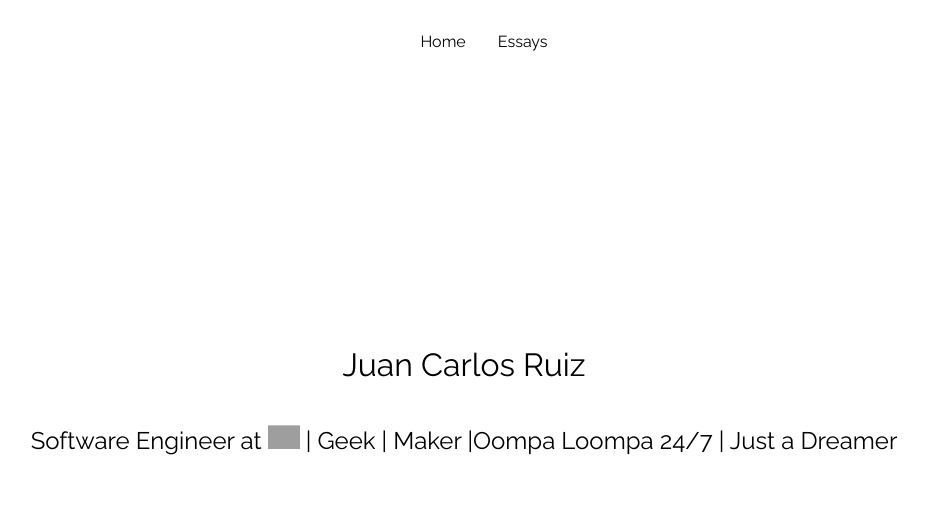
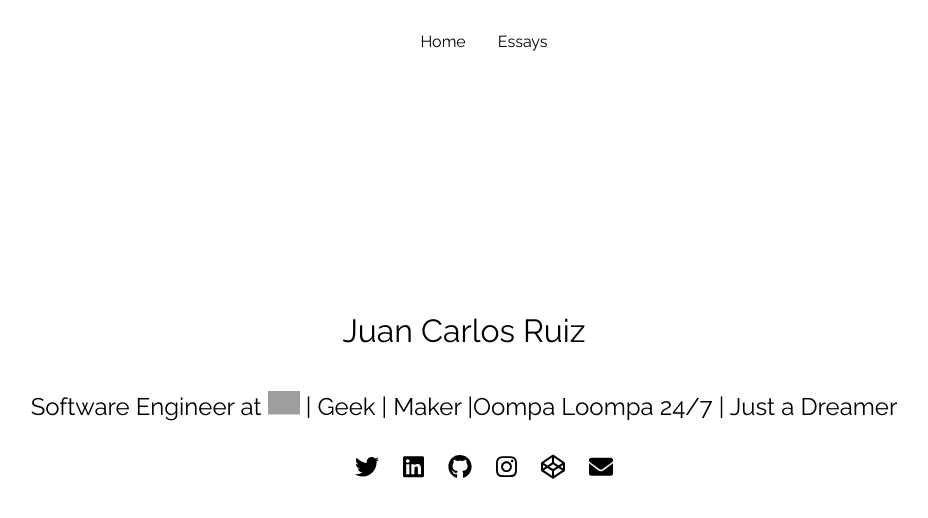
Before and after one commit to JuanCrg90/juancrg90.me, a Next.js app: page / in a window 1280 px wide. Shown: the top 518 px of the page, without its empty margins (176-1104 px from the left). Built offline with nearby package versions, Linux system fonts and the light colour scheme; grey boxes are pictures that could not be loaded.

Commit message:
Add Social icons

```diff
--- /dev/null
+++ b/components/social.js
@@ -0,0 +1,48 @@
+import { FontAwesomeIcon } from '@fortawesome/react-fontawesome'
+import { faEnvelope } from '@fortawesome/free-solid-svg-icons'
+import { faTwitter, faLinkedin, faGithub, faInstagram, faCodepen } from '@fortawesome/free-brands-svg-icons'
+
+const SocialLink =(props) =>(
+  <li>
+    <a href={props.href}><FontAwesomeIcon icon={props.icon} /></a>
+    <style jsx>
+      {`
+        li {
+          padding: 0.5em;
+          font-size: 1.5em;
+        }
+
+        a {
+          color: #000;
+          text-decoration: none;
+        }
+      `}
+      </style>
+  </li>
+);
+
+const Social = () => (
+  <article id="social">
+    <ul>
+      <SocialLink href="https://twitter.com/JuanCrg90" icon={faTwitter} />
+      <SocialLink href="https://www.linkedin.com/in/JuanCrg90/" icon={faLinkedin} />
+      <SocialLink href="https://github.com/JuanCrg90" icon={faGithub} />
+      <SocialLink href="https://www.instagram.com/juancrg90/" icon={faInstagram} />
+      <SocialLink href="https://codepen.io/JuanCrg90/" icon={faCodepen} />
+      <SocialLink href="mailto:JuanCrg90@gmail.com" icon={faEnvelope} />
+    </ul>
+    <style jsx>
+      {`
+        ul {
+          display: flex;
+          justify-content: center;
+          list-style: none;
+          margin-top: 0;
+          text-align: center;
+        }
+      `}
+    </style>
+  </article>
+);
+
+export default Social;
--- a/package.json
+++ b/package.json
@@ -11,6 +11,10 @@
   "author": "Juan Carlos Ruiz",
   "license": "ISC",
   "dependencies": {
+    "@fortawesome/fontawesome-svg-core": "^1.2.0-14",
+    "@fortawesome/free-brands-svg-icons": "^5.1.0-11",
+    "@fortawesome/free-solid-svg-icons": "^5.1.0-11",
+    "@fortawesome/react-fontawesome": "0.1.0-11",
     "compose-function": "^3.0.3",
     "next": "^6.1.1",
     "next-images": "^0.10.6",
--- a/pages/index.js
+++ b/pages/index.js
@@ -1,4 +1,5 @@
 import MainLayout from '../layouts/main';
+import Social from '../components/social';
 import MagmaLabs from '../components/magmalabs';
 
 const Index = () => (
@@ -6,6 +7,7 @@ const Index = () => (
     <header>
       <h1>Juan Carlos Ruiz</h1>
       <h2>Software Engineer at <MagmaLabs /> | Geek | Maker |Oompa Loompa 24/7 | Just a Dreamer</h2>
+      <Social />
     </header>
     <style jsx>
       {`
```
Also changed, not shown: 1 other file (tests, documents, lock files or other folders).
